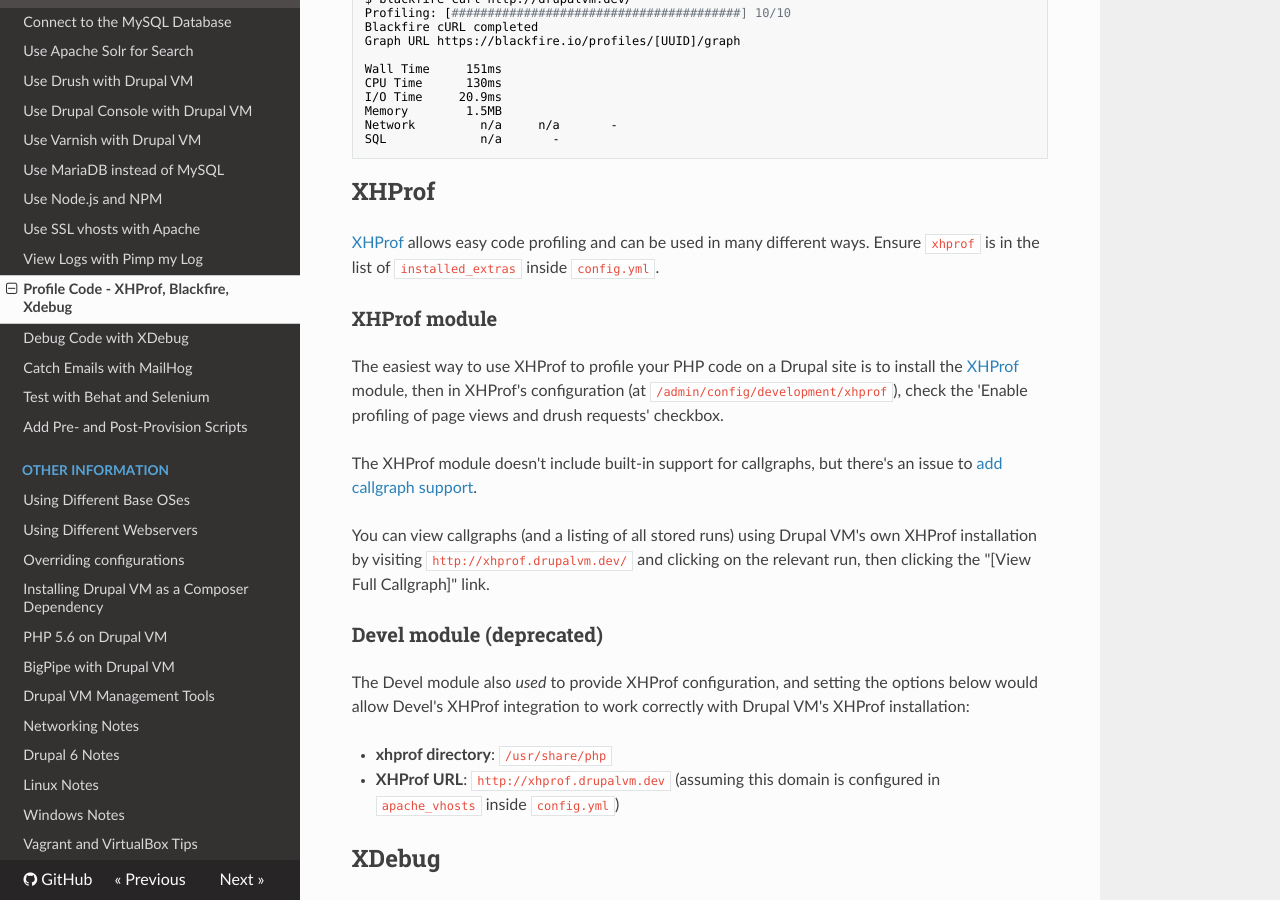
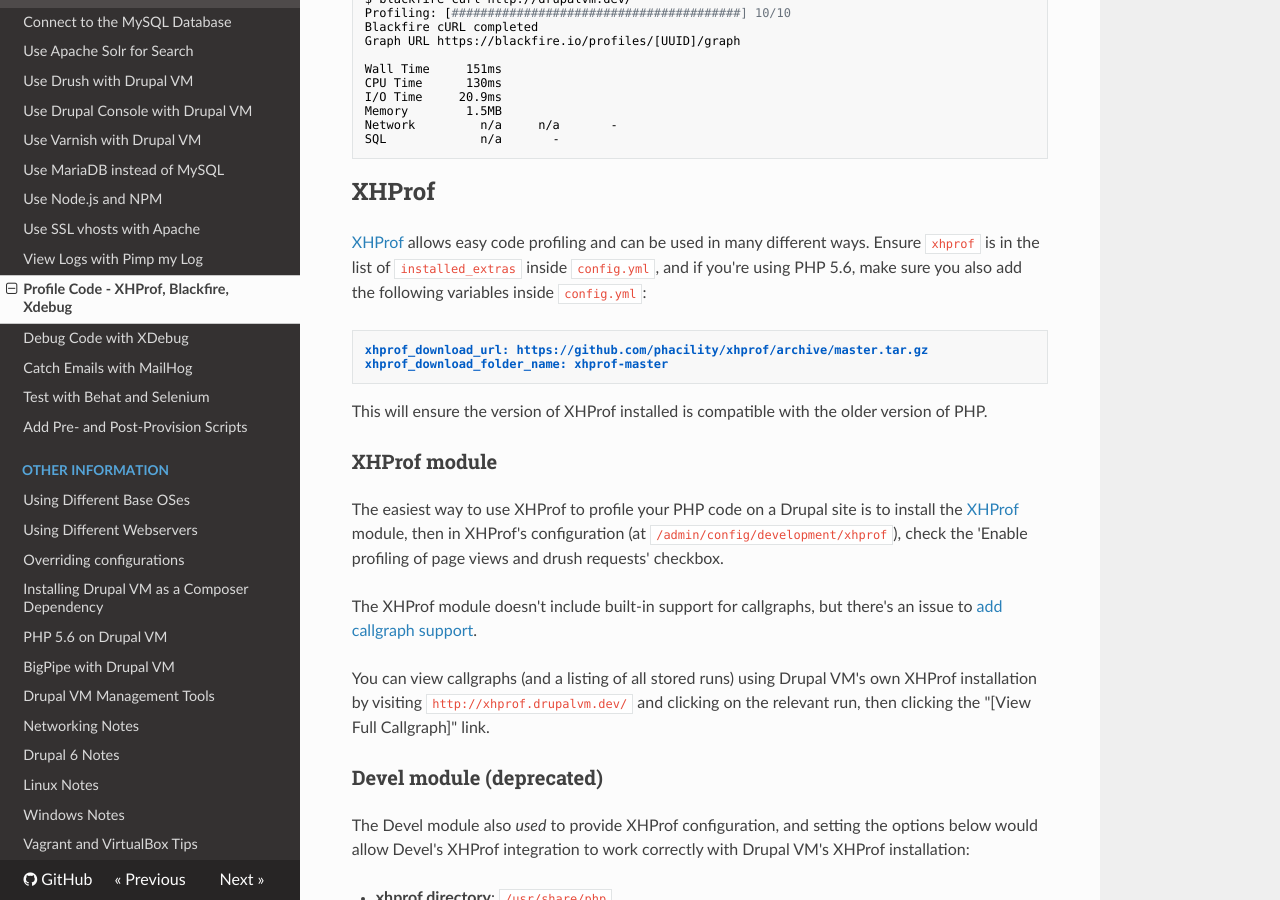
Before and after one commit to geerlingguy/drupal-vm, an MkDocs documentation site: the page built from docs/extras/profile-code.md, in a window 1280 px wide and 900 px high, scrolled down 660 px. Built offline with MkDocs 1.6.1, drawn with Linux system fonts in a browser that asks for light colours; nearby versions of some CDN libraries; old or Windows-style settings are respelled for this version of MkDocs.

Commit message:
Fixes #696: Document getting xhprof to work with PHP 5.6.

````diff
--- a/docs/extras/profile-code.md
+++ b/docs/extras/profile-code.md
@@ -28,7 +28,14 @@ SQL             n/a       -
 
 ## XHProf
 
-[XHProf](http://xhprof.io/) allows easy code profiling and can be used in many different ways. Ensure `xhprof` is in the list of `installed_extras` inside `config.yml`.
+[XHProf](http://xhprof.io/) allows easy code profiling and can be used in many different ways. Ensure `xhprof` is in the list of `installed_extras` inside `config.yml`, and if you're using PHP 5.6, make sure you also add the following variables inside `config.yml`:
+
+```
+xhprof_download_url: https://github.com/phacility/xhprof/archive/master.tar.gz
+xhprof_download_folder_name: xhprof-master
+```
+
+This will ensure the version of XHProf installed is compatible with the older version of PHP.
 
 ### XHProf module
 
````
Also changed, not shown: docs/other/php-56.md (+1 -1 lines).
